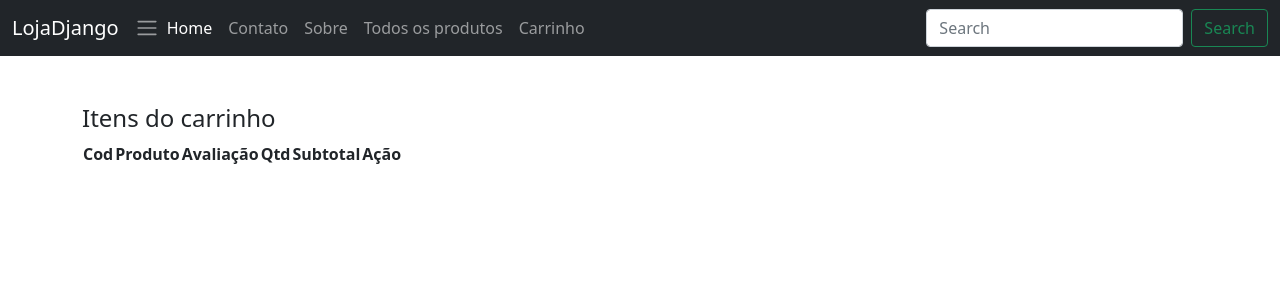
After one commit to robertomacedo/LojaDjango3, a Django app: template ldjango/templates/meucarro.html in a window 1280 px wide. The commit adds this page. Shown: the top 300 px of the page. Run offline with Django 3.2, Linux system fonts and the light colour scheme; the template is opened without the code that fills it, so the values that code supplies are empty.

Commit message:
Criado o carrinho de compras

```diff
--- a/ldjango/models.py
+++ b/ldjango/models.py
@@ -51,7 +51,7 @@ class CarroProduto(models.Model):
     produto = models.ForeignKey(Produto, on_delete=models.CASCADE)
     avaliacao = models.PositiveIntegerField()
     quantidade = models.PositiveIntegerField()
-    subtoral = models.PositiveIntegerField()
+    subtotal = models.PositiveIntegerField()
 
     def __str__(self) -> str:
         return "Carro" + str(self.carro.id) + "CarroProduto:" + str(self.id)
--- a/ldjango/templates/base.html
+++ b/ldjango/templates/base.html
@@ -43,6 +43,9 @@
               <li class="nav-item">
                 <a class="nav-link" href="{% url 'ldjango:todosprodutos' %}">Todos os produtos</a>
               </li>
+              <li class="nav-item">
+                <a class="nav-link" href="{% url 'ldjango:meu-carro' %}">Carrinho</a>
+              </li>
             </ul>
             <form class="d-flex">
               <input class="form-control me-2" type="search" placeholder="Search" aria-label="Search">
--- /dev/null
+++ b/ldjango/templates/meucarro.html
@@ -0,0 +1,29 @@
+{% extends 'base.html' %}
+
+{% block content %}
+
+<div class="container">
+    <div class="mt-5">
+        <div class="row">
+            <div class="col-md-8">
+                <h4>Itens do carrinho</h4>
+                <table>
+                    <thead>
+                        <tr>
+                            <th>Cod</th>
+                            <th>Produto</th>
+                            <th>Avaliação</th>
+                            <th>Qtd</th>
+                            <th>Subtotal</th>
+                            <th>Ação</th>
+                        </tr>
+                    </thead>
+                    <tbody>
+
+                    </tbody>
+                </table>
+            </div>
+        </div>
+    </div>
+</div>
+{% endblock %}
--- a/ldjango/urls.py
+++ b/ldjango/urls.py
@@ -10,4 +10,5 @@ urlpatterns = [
     path('todos-produtos/', TodosProdutosView.as_view(), name='todosprodutos'),
     path('produto/<slug:slug>', ProdutoDetalhesView.as_view(), name='produtodetalhes'),
     path('addcarro-<int:pro_id>/', AddCarroView.as_view(), name='addcarro'),
+    path('meu-carro/', MeuCarroView.as_view(), name='meu-carro'),
 ]
```
Also changed, not shown: ldjango/views.py (+29 -2 lines), ldjango/migrations/0002_auto_20210731_1952.py (added).
